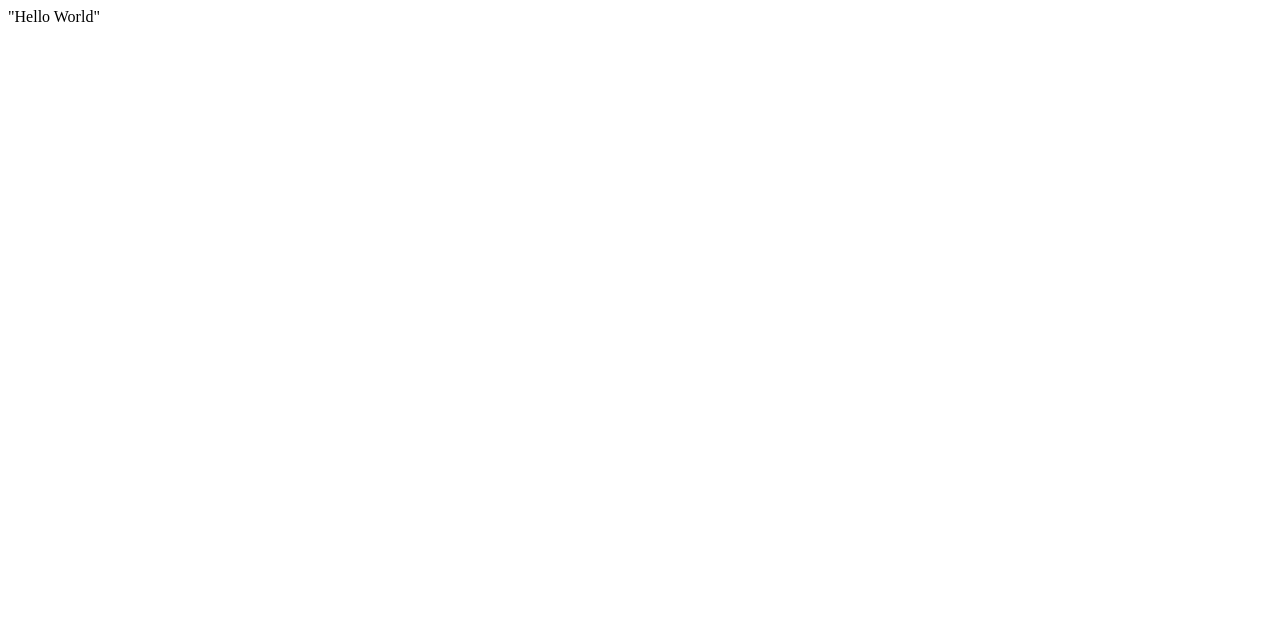
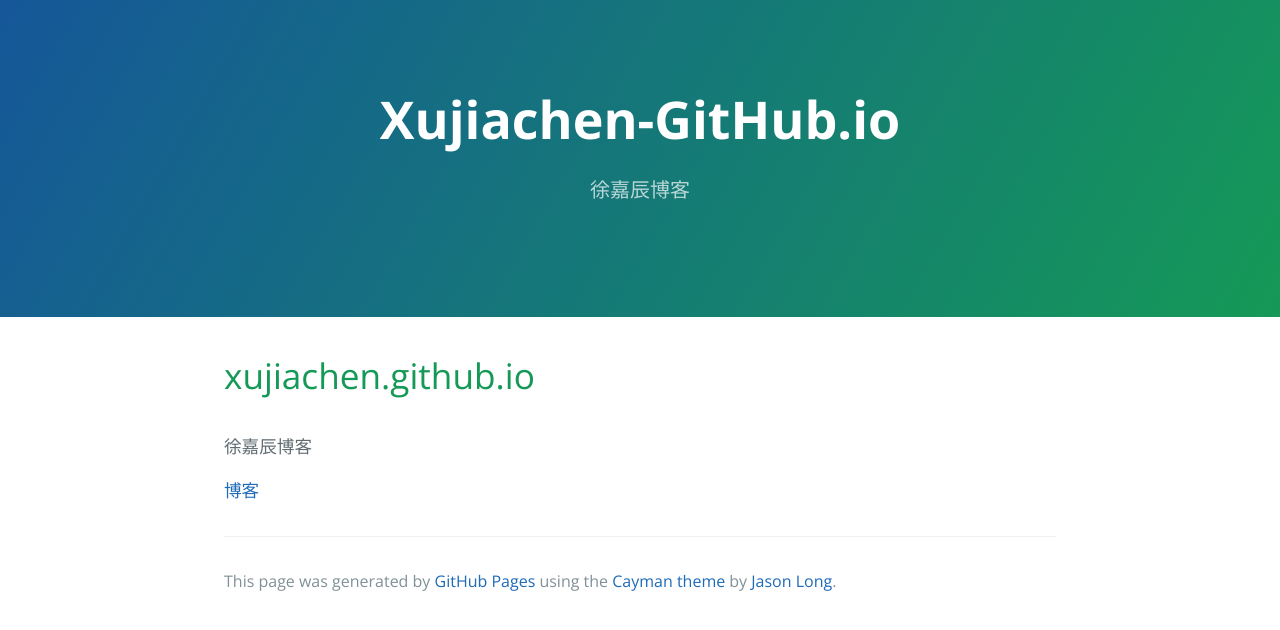
Before and after one commit to xujiachen/xujiachen.github.io, a plain HTML site: page index.html in a window 1280 px wide. Drawn offline with nearby package versions, Linux system fonts and the light colour scheme.

Commit message:
Update index.html

```diff
--- a/index.html
+++ b/index.html
@@ -1 +1,37 @@
-"Hello World"
+<!DOCTYPE html>
+<html lang="en-us">
+  <head>
+    <meta charset="UTF-8">
+    <title>Xujiachen-GitHub.io by xujiachen</title>
+    <meta name="viewport" content="width=device-width, initial-scale=1">
+    <link rel="stylesheet" type="text/css" href="stylesheets/normalize.css" media="screen">
+    <link href='https://fonts.googleapis.com/css?family=Open+Sans:400,700' rel='stylesheet' type='text/css'>
+    <link rel="stylesheet" type="text/css" href="stylesheets/stylesheet.css" media="screen">
+    <link rel="stylesheet" type="text/css" href="stylesheets/github-light.css" media="screen">
+  </head>
+  <body>
+    <section class="page-header">
+      <h1 class="project-name">Xujiachen-GitHub.io</h1>
+      <h2 class="project-tagline">徐嘉辰博客</h2>
+    </section>
+
+    <section class="main-content">
+      <h1>
+<a id="xujiachengithubio" class="anchor" href="#xujiachengithubio" aria-hidden="true"><span aria-hidden="true" class="octicon octicon-link"></span></a>xujiachen.github.io</h1>
+
+<h1></h1>
+
+<p>徐嘉辰博客</p>
+
+<a href="https://xujiachen.github.io/jekyll_demo">博客</a>
+
+      <footer class="site-footer">
+
+        <span class="site-footer-credits">This page was generated by <a href="https://pages.github.com">GitHub Pages</a> using the <a href="https://github.com/jasonlong/cayman-theme">Cayman theme</a> by <a href="https://twitter.com/jasonlong">Jason Long</a>.</span>
+      </footer>
+
+    </section>
+
+
+  </body>
+</html>
```
